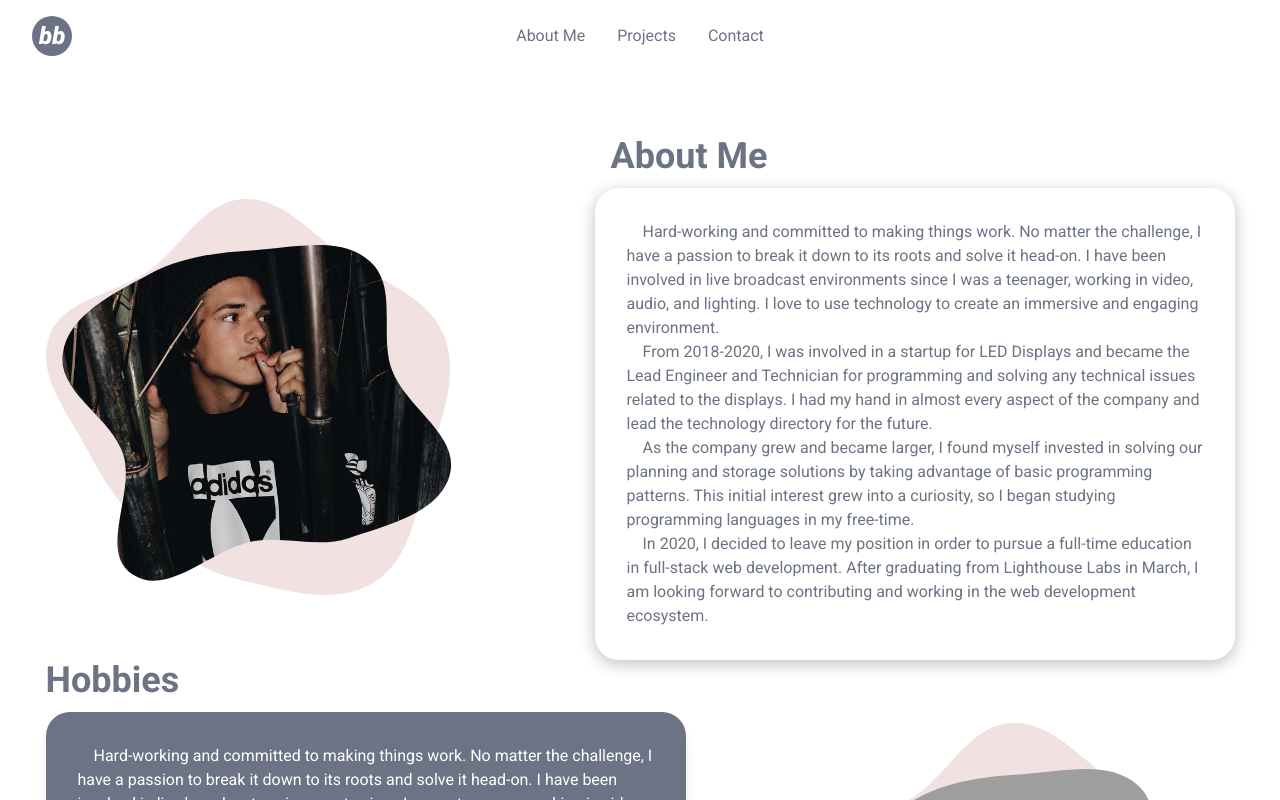
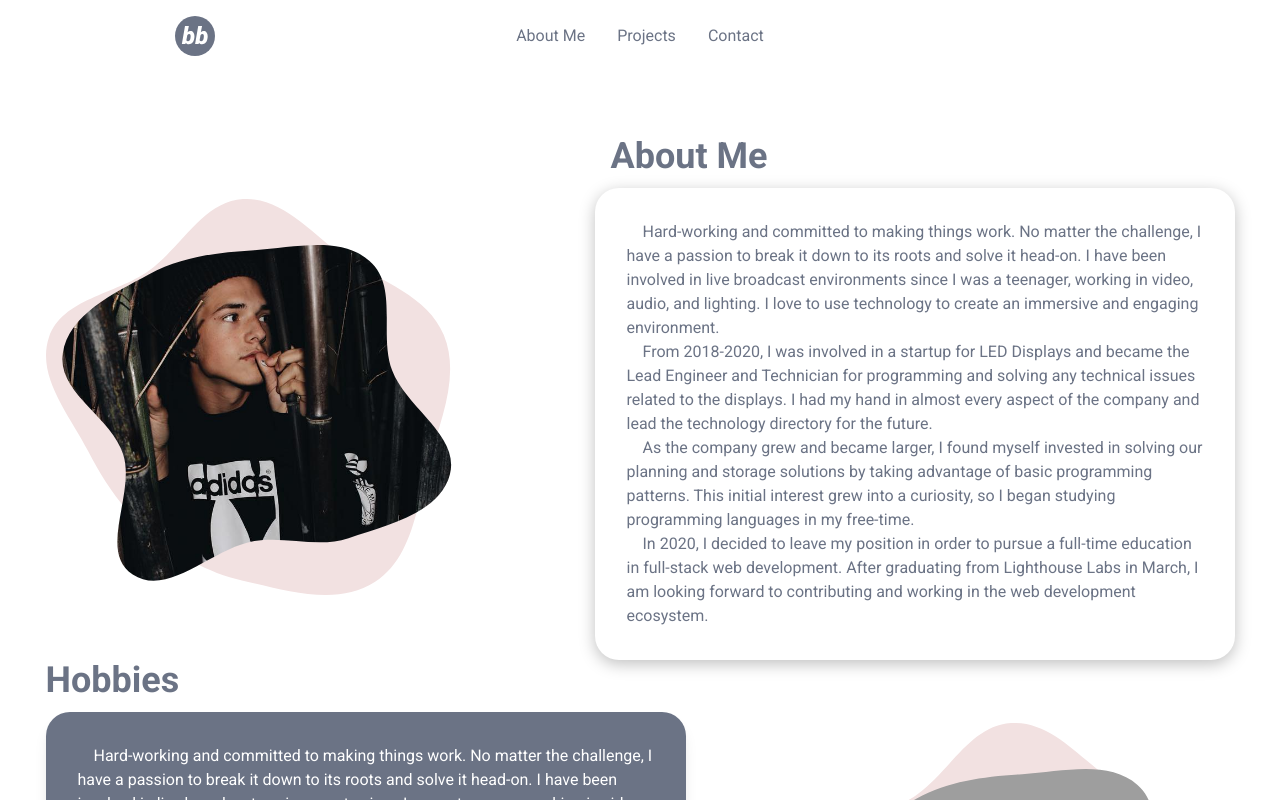
Before and after one commit to babs20/babs-portfolio, a React (Create React App) app: page / in a window 1280 px wide. Shown: the top 800 px of the page. Built offline with nearby package versions, Linux system fonts and the light colour scheme; grey boxes are pictures that could not be loaded; what @tailwindcss/typography would draw is missing.

Commit message:
fix width on nav when in desktop view

```diff
--- a/src/components/TopNav.tsx
+++ b/src/components/TopNav.tsx
@@ -13,7 +13,7 @@ export default function TopNav(): JSX.Element {
         { 'h-72 ease-in': isOpen === 'open' }
       )}
     >
-      <div className='container flex items-center justify-between'>
+      <div className='flex items-center justify-between w-full sm:justify-around'>
         <Link to='/'>
           <svg
             width='40'
```
